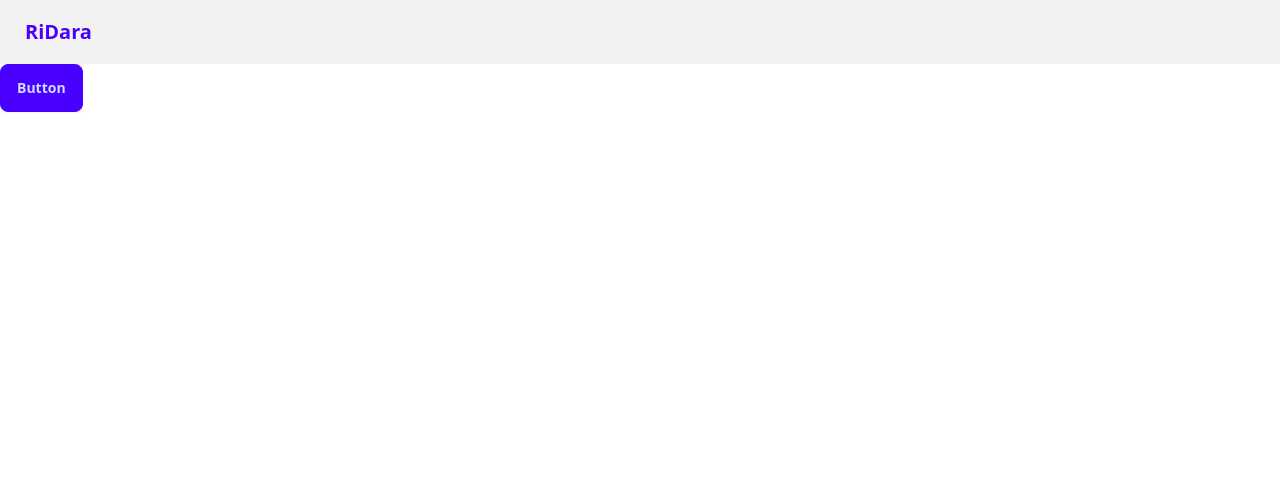
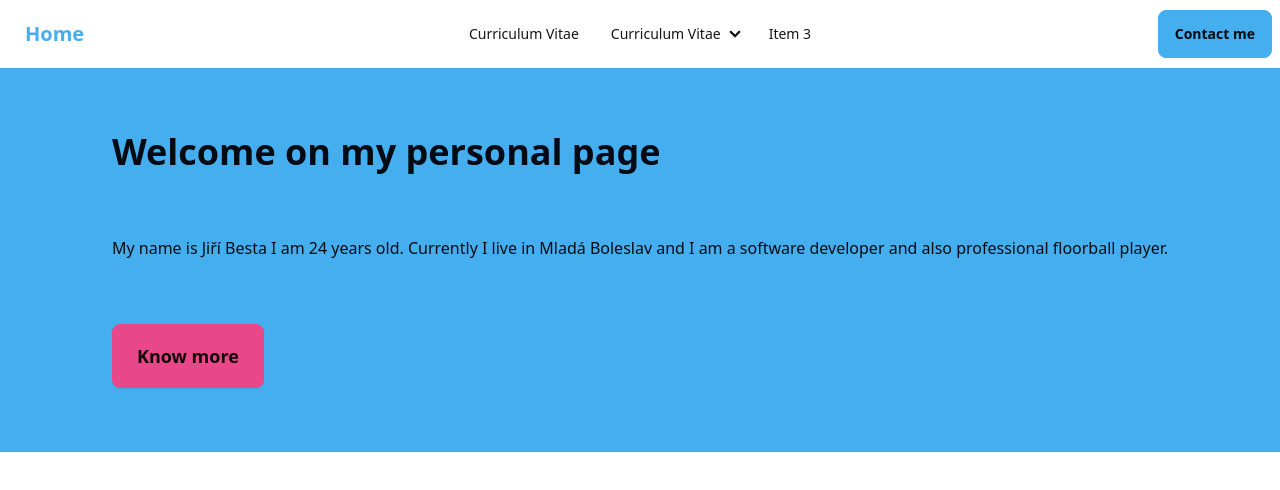
Before and after one commit to bestic88/PersonalPage, a Nuxt app in the folder app/: page / in a window 1280 px wide. Shown: the top 490 px of the page. Built offline with nearby package versions, Linux system fonts and the light colour scheme.

Commit message:
Index and layout

```diff
--- a/app/app.vue
+++ b/app/app.vue
@@ -1,7 +1,6 @@
 <template>
-  <div data-theme="light">
+  <div data-theme="cmyk">
       <NuxtLayout>
-        <button class="btn btn-primary">Button</button>
         <NuxtPage />
       </NuxtLayout>
   </div>
--- a/app/layouts/default.vue
+++ b/app/layouts/default.vue
@@ -1,20 +1,59 @@
 <template>
-  <div class="flex flex-col h-screen">
-    <div class="navbar bg-base-200">
-      <div class='flex-1'>
-        <NuxtLink to="/" class="btn btn-ghost text-primary normal-case text-xl">RiDara</NuxtLink>
+  <div class="navbar bg-base-100">
+    <div class="navbar-start">
+      <div class="dropdown">
+        <div tabindex="0" role="button" class="btn btn-ghost lg:hidden">
+          <svg xmlns="http://www.w3.org/2000/svg" class="h-5 w-5" fill="none" viewBox="0 0 24 24" stroke="currentColor"><path stroke-linecap="round" stroke-linejoin="round" stroke-width="2" d="M4 6h16M4 12h8m-8 6h16" /></svg>
+        </div>
+        <ul tabindex="0" class="menu menu-sm dropdown-content mt-3 z-[1] p-2 shadow bg-base-100 rounded-box w-52">
+          <li><a>Item 1</a></li>
+          <li>
+            <a>Parent</a>
+            <ul class="p-2">
+              <li><a>Submenu 1</a></li>
+              <li><a>Submenu 2</a></li>
+            </ul>
+          </li>
+          <li><a>Item 3</a></li>
+        </ul>
       </div>
-      <div class='flex-none'>
-<!--        <ThemeToggle/>-->
-      </div>
+      <a class="btn btn-ghost text-primary text-xl">Home</a>
     </div>
+    <div class="navbar-center hidden lg:flex">
+      <ul class="menu menu-horizontal px-1">
+        <li><a>Curriculum Vitae</a></li>
+        <li>
+          <details>
+            <summary>Curriculum Vitae</summary>
+            <ul class="p-2 z-50">
+              <li><a>Curriculum Vitae</a></li>
+              <li><a>
+                Sports biography</a></li>
+            </ul>
+          </details>
+        </li>
+        <li><a>Item 3</a></li>
+      </ul>
+    </div>
+    <div class="navbar-end">
+      <a class="btn btn-primary">Contact me</a>
+    </div>
+  </div>
+  <div>
+    <slot />
+  </div>
 
-    <div class="bg-base-100 h-full">
-      <slot />
-    </div>
+<!--  <div class="flex flex-col h-screen">-->
+<!--    <div class="navbar bg-base-200">-->
+<!--      <div class='flex-1'>-->
+<!--        <NuxtLink to="/" class="btn btn-ghost text-primary normal-case text-xl">O mě</NuxtLink>-->
+<!--      </div>-->
+<!--    </div>-->
 
-<!--    <LayoutFooter/>-->
-  </div>
+<!--    <div class="bg-base-100 h-full">-->
+<!--      <slot />-->
+<!--    </div>-->
+<!--  </div>-->
 </template>
 <script setup lang="ts">
 </script>
--- /dev/null
+++ b/app/pages/index.vue
@@ -0,0 +1,18 @@
+<script setup lang="ts">
+
+</script>
+
+<template>
+  <div class="hero py-12 bg-primary text-primary-content">
+    <div class="hero-content text-start">
+      <div class="max-w-6xl">
+        <h1 class="text-4xl font-bold">Welcome on my personal page</h1>
+        <p class="text-1xl py-16">My name is Jiří Besta I am 24 years old. Currently I live in Mladá Boleslav and I am a software developer and also professional floorball player. </p>
+        <NuxtLink to='/workspaces' class="btn btn-secondary btn-lg">Know more</NuxtLink>
+      </div>
+    </div>
+  </div>
+  <div class="container mx-auto my-6">
+
+  </div>
+</template>
--- a/app/tailwind.config.js
+++ b/app/tailwind.config.js
@@ -10,6 +10,6 @@ export default {
     }
   },
   daisyui: {
-    themes: ["light", "dark"],
+    themes: ["cmyk", "dark"],
   }
 }
```
